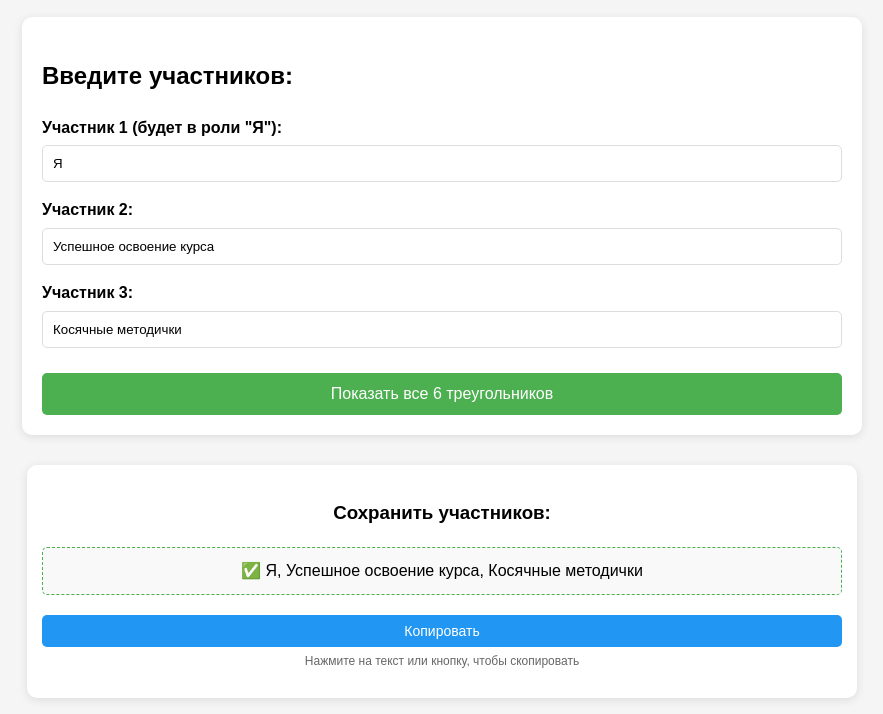
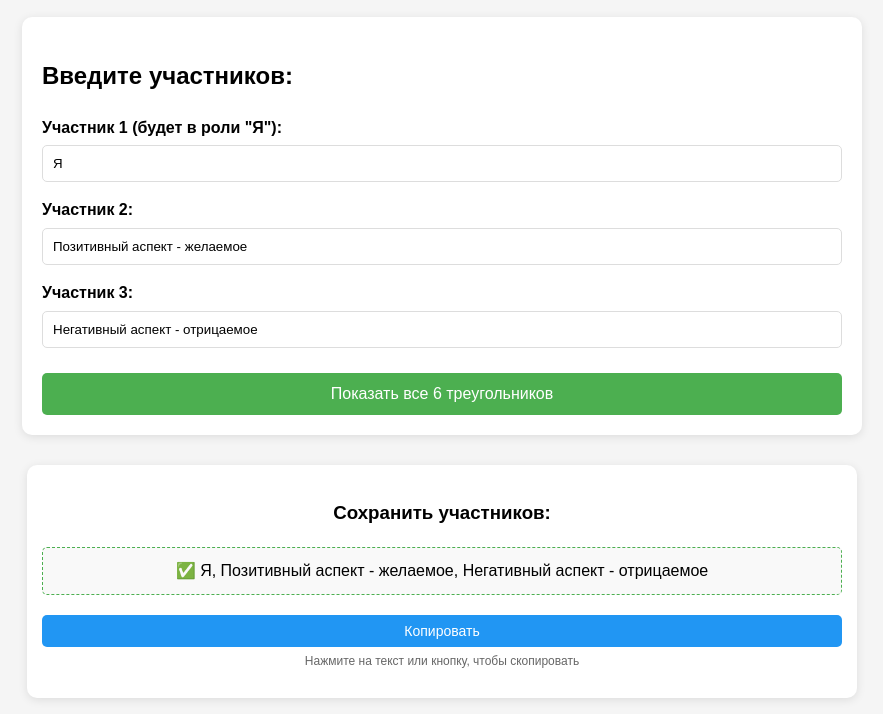
Before and after one commit to Selensis/psycho-organizer, a plain HTML site: page karpman.html in a window 1280 px wide. Shown: the part 86-800 px from the top of the page, without its empty margins (198-1081 px from the left). Drawn offline with Linux system fonts and the light colour scheme.

Commit message:
Update karpman.html

```diff
--- a/karpman.html
+++ b/karpman.html
@@ -161,12 +161,12 @@
 
         <div class="input-group">
             <label for="p2">Участник 2:</label>
-            <input type="text" id="p2" value="Успешное освоение курса" placeholder="Например: Успешное освоение курса">
+            <input type="text" id="p2" value="Позитивный аспект - желаемое" placeholder="Например: Успешное освоение курса">
         </div>
 
         <div class="input-group">
             <label for="p3">Участник 3:</label>
-            <input type="text" id="p3" value="Косячные методички" placeholder="Например: Косячные методички">
+            <input type="text" id="p3" value="Негативный аспект - отрицаемое" placeholder="Например: Косячные методички">
         </div>
 
         <button onclick="createTriangles()">Показать все 6 треугольников</button>
```
